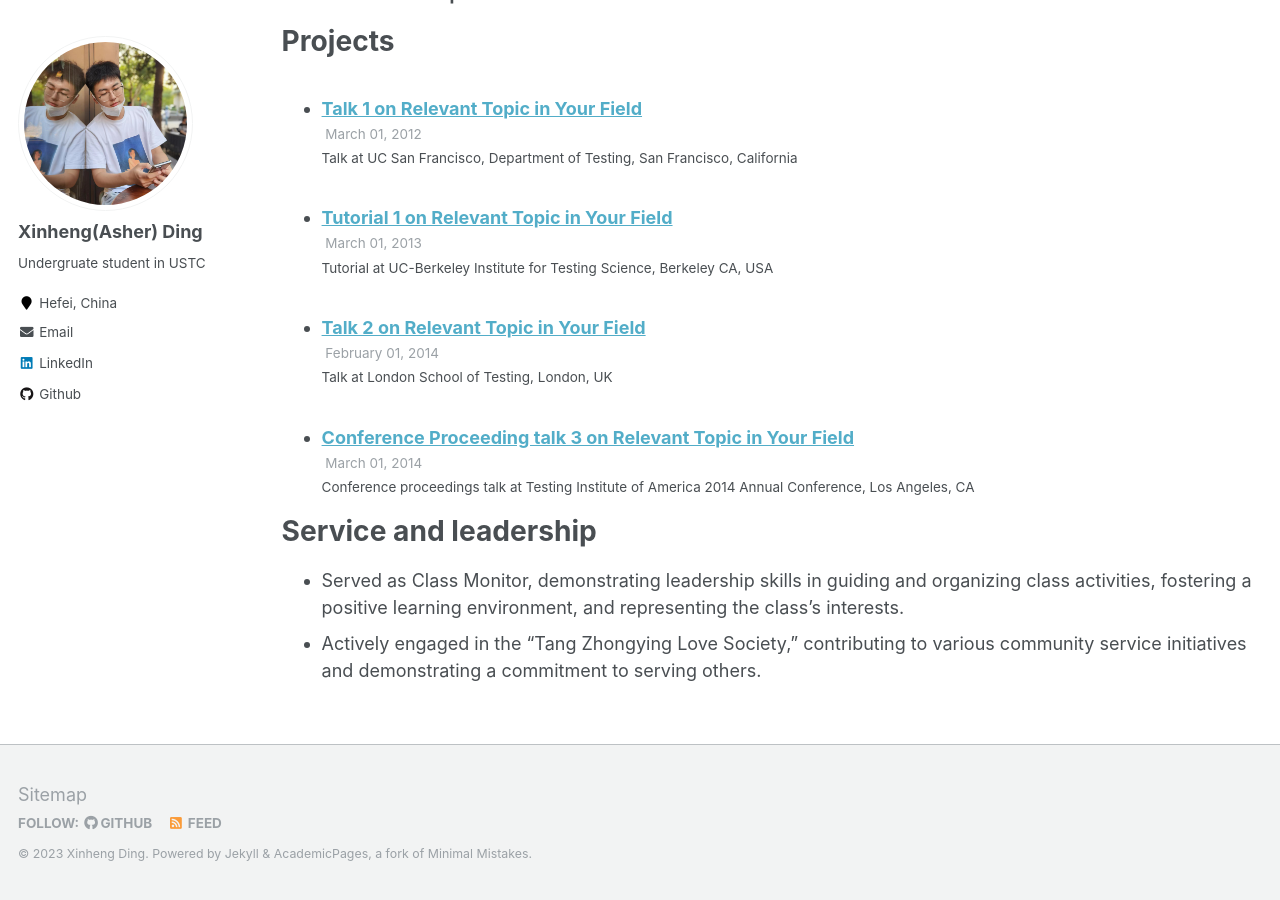
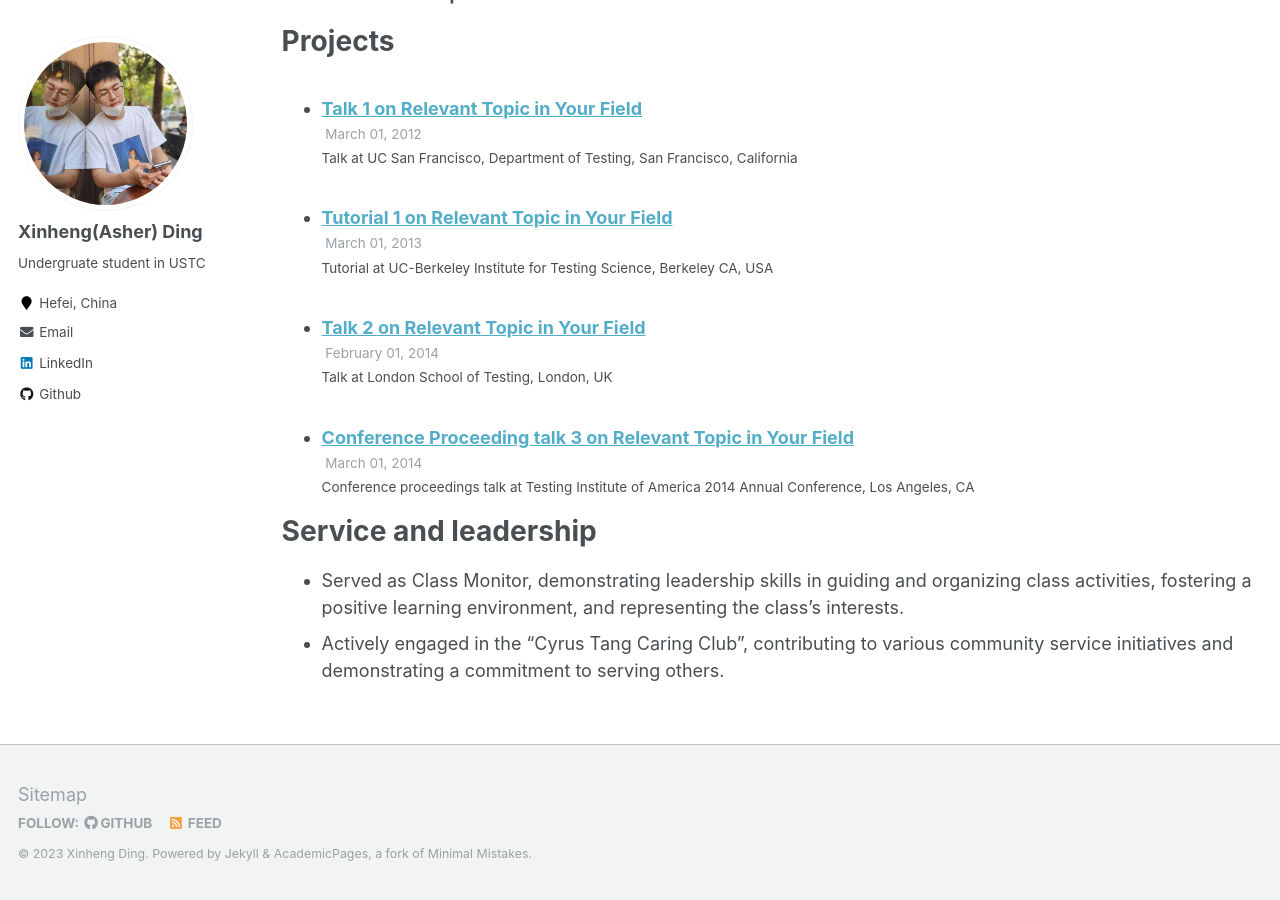
Before and after one commit to XinhengDing/XinhengDing.github.io, a Jekyll site: the page built from _pages/cv.md, in a window 1280 px wide and 900 px high, scrolled down 1005 px. Built offline with Jekyll 4.4.1, drawn with Linux system fonts in a browser that asks for light colours.

Commit message:
Update cv.md

```diff
--- a/_pages/cv.md
+++ b/_pages/cv.md
@@ -52,4 +52,4 @@ Projects
 Service and leadership
 ======
 * Served as Class Monitor, demonstrating leadership skills in guiding and organizing class activities, fostering a positive learning environment, and representing the class's interests.
-* Actively engaged in the "Tang Zhongying Love Society," contributing to various community service initiatives and demonstrating a commitment to serving others.
+* Actively engaged in the "Cyrus Tang Caring Club", contributing to various community service initiatives and demonstrating a commitment to serving others.
```
